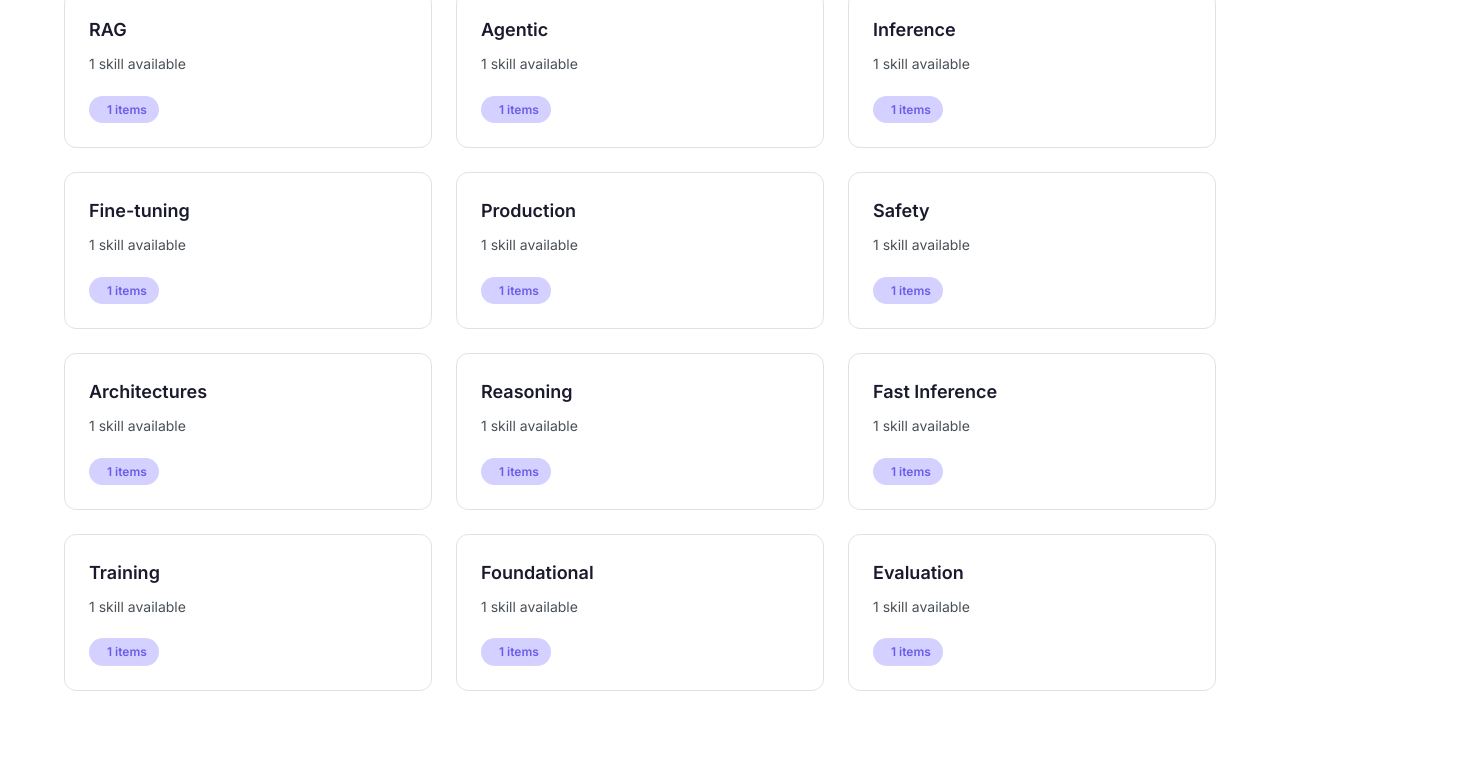
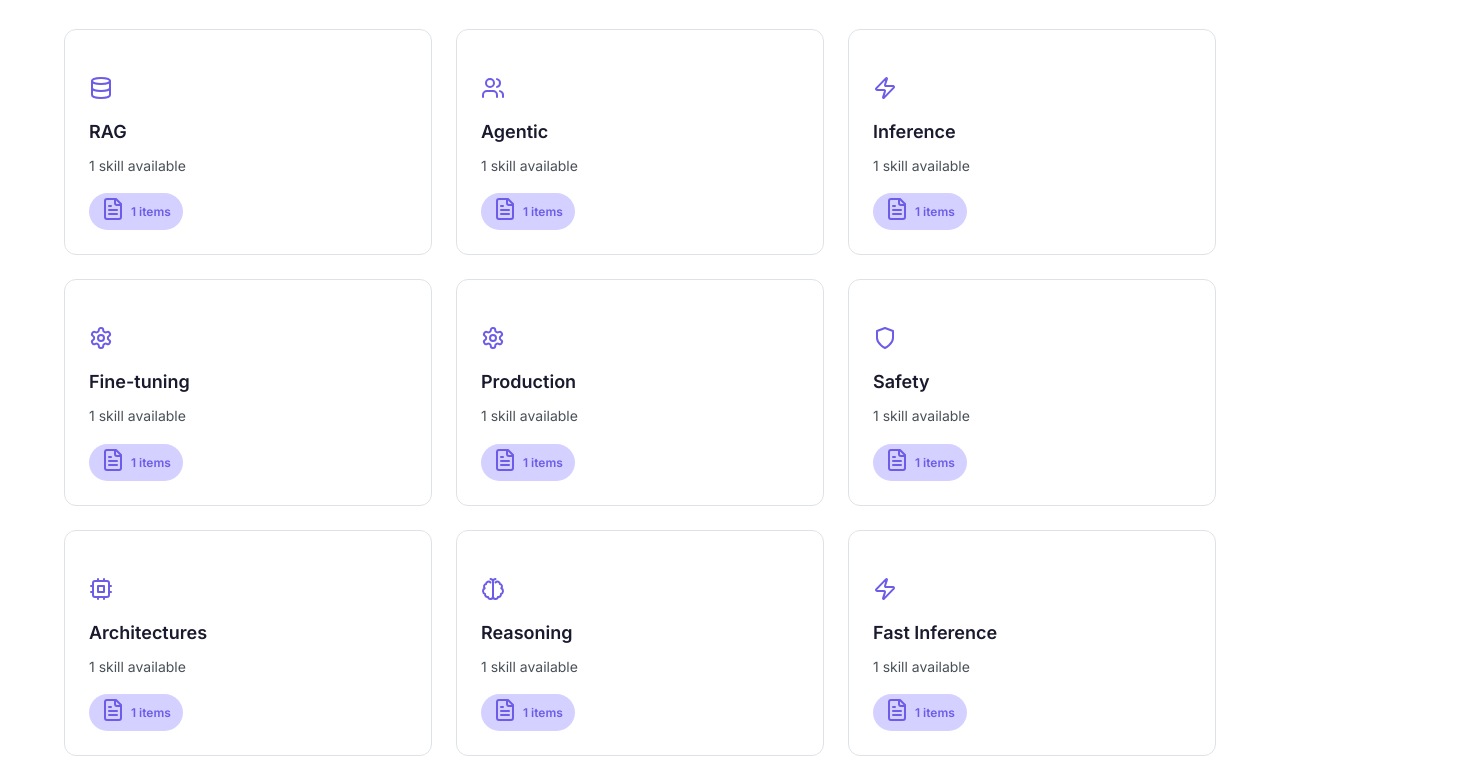
Before and after one commit to Shuvam-Banerji-Seal/LLM-Whisperer, a plain HTML site: page docs/index.html in a window 1280 px wide. Shown: the part 735-1503 px from the top of the page, 1480 px wide, since content can reach past the window. Drawn offline with nearby package versions, Linux system fonts and the light colour scheme; no server answers.

Commit message:
Remove external icon dependency - use inline SVG icons
- Added docs/js/icons.js with 40+ inline SVG icons (no external dependencies)
- Removed Lucide CDN (was causing MIME type errors)
- Updated ui.js and app.js to use Icons.replace() instead of lucide.createIcons()
- Fixed HTML to remove Lucide script and stylesheet links
- Website now fully self-contained with no external icon dependencies

```diff
--- a/docs/js/app.js
+++ b/docs/js/app.js
@@ -109,9 +109,7 @@ document.addEventListener('DOMContentLoaded', async () => {
     UI.initSearch(allItems);
 
     // Initialize Lucide icons
-    if (window.lucide) {
-      lucide.createIcons();
-    }
+    Icons.replace();
 
     console.log('LLM-Whisperer Website Loaded Successfully!');
   } catch (error) {
@@ -179,7 +177,7 @@ function renderSkills() {
     section.querySelector('.section:last-child')?.appendChild(buttonContainer);
   }
 
-  if (window.lucide) lucide.createIcons();
+  Icons.replace();
 }
 
 /**
@@ -232,7 +230,7 @@ function renderPipelines() {
     container.appendChild(card);
   });
 
-  if (window.lucide) lucide.createIcons();
+  Icons.replace();
 }
 
 /**
--- /dev/null
+++ b/docs/js/icons.js
@@ -0,0 +1,80 @@
+/* ============================================
+   LLM-Whisperer - Inline SVG Icons (No External Dependencies)
+   ============================================ */
+
+const Icons = {
+  sparkles: '<svg xmlns="http://www.w3.org/2000/svg" width="24" height="24" viewBox="0 0 24 24" fill="none" stroke="currentColor" stroke-width="2" stroke-linecap="round" stroke-linejoin="round"><path d="m12 3-1.912 5.813a2 2 0 0 1-1.275 1.275L3 12l5.813 1.912a2 2 0 0 1 1.275 1.275L12 21l1.912-5.813a2 2 0 0 1 1.275-1.275L21 12l-5.813-1.912a2 2 0 0 1-1.275-1.275L12 3Z"/><path d="M5 3v4"/><path d="M19 17v4"/><path d="M3 5h4"/><path d="M17 19h4"/></svg>',
+  brain: '<svg xmlns="http://www.w3.org/2000/svg" width="24" height="24" viewBox="0 0 24 24" fill="none" stroke="currentColor" stroke-width="2" stroke-linecap="round" stroke-linejoin="round"><path d="M9.5 2A2.5 2.5 0 0 1 12 4.5v15a2.5 2.5 0 0 1-4.96.44 2.5 2.5 0 0 1-2.96-3.08 3 3 0 0 1-.34-5.58 2.5 2.5 0 0 1 1.32-4.24 2.5 2.5 0 0 1 4.44-1.54"/><path d="M14.5 2A2.5 2.5 0 0 0 12 4.5v15a2.5 2.5 0 0 0 4.96.44 2.5 2.5 0 0 0 2.96-3.08 3 3 0 0 0 .34-5.58 2.5 2.5 0 0 0-1.32-4.24 2.5 2.5 0 0 0-4.44-1.54"/></svg>',
+  'code-2': '<svg xmlns="http://www.w3.org/2000/svg" width="24" height="24" viewBox="0 0 24 24" fill="none" stroke="currentColor" stroke-width="2" stroke-linecap="round" stroke-linejoin="round"><path d="m18 16 4-4-4-4"/><path d="m6 8-4 4 4 4"/><path d="m14.5 4-5 16"/></svg>',
+  terminal: '<svg xmlns="http://www.w3.org/2000/svg" width="24" height="24" viewBox="0 0 24 24" fill="none" stroke="currentColor" stroke-width="2" stroke-linecap="round" stroke-linejoin="round"><polyline points="4 17 10 11 4 5"/><line x1="12" x2="20" y1="19" y2="19"/></svg>',
+  'git-branch': '<svg xmlns="http://www.w3.org/2000/svg" width="24" height="24" viewBox="0 0 24 24" fill="none" stroke="currentColor" stroke-width="2" stroke-linecap="round" stroke-linejoin="round"><line x1="6" x2="6" y1="3" y2="15"/><circle cx="18" cy="6" r="3"/><circle cx="6" cy="18" r="3"/><path d="M18 9a9 9 0 0 1-9 9"/></svg>',
+  notebook: '<svg xmlns="http://www.w3.org/2000/svg" width="24" height="24" viewBox="0 0 24 24" fill="none" stroke="currentColor" stroke-width="2" stroke-linecap="round" stroke-linejoin="round"><path d="M2 6h2a2 2 0 0 1 2 2v14a2 2 0 0 1-2 2H2a2 2 0 0 1-2-2V8a2 2 0 0 1 2-2z"/><path d="M22 6h-2a2 2 0 0 0-2 2v14a2 2 0 0 0 2 2h2a2 2 0 0 0 2-2V8a2 2 0 0 0-2-2z"/><path d="M6 10h12"/><path d="M6 14h12"/></svg>',
+  settings: '<svg xmlns="http://www.w3.org/2000/svg" width="24" height="24" viewBox="0 0 24 24" fill="none" stroke="currentColor" stroke-width="2" stroke-linecap="round" stroke-linejoin="round"><path d="M12.22 2h-.44a2 2 0 0 0-2 2v.18a2 2 0 0 1-1 1.73l-.43.25a2 2 0 0 1-2 0l-.15-.08a2 2 0 0 0-2.73.73l-.22.38a2 2 0 0 0 .73 2.73l.15.1a2 2 0 0 1 1 1.72v.51a2 2 0 0 1-1 1.74l-.15.09a2 2 0 0 0-.73 2.73l.22.38a2 2 0 0 0 2.73.73l.15-.08a2 2 0 0 1 2 0l.43.25a2 2 0 0 1 1 1.73V20a2 2 0 0 0 2 2h.44a2 2 0 0 0 2-2v-.18a2 2 0 0 1 1-1.73l.43-.25a2 2 0 0 1 2 0l.15.08a2 2 0 0 0 2.73-.73l.22-.39a2 2 0 0 0-.73-2.73l-.15-.08a2 2 0 0 1-1-1.74v-.5a2 2 0 0 1 1-1.74l.15-.09a2 2 0 0 0 .73-2.73l-.22-.38a2 2 0 0 0-2.73-.73l-.15.08a2 2 0 0 1-2 0l-.43-.25a2 2 0 0 1-1-1.73V4a2 2 0 0 0-2-2z"/><circle cx="12" cy="12" r="3"/></svg>',
+  'book-open': '<svg xmlns="http://www.w3.org/2000/svg" width="24" height="24" viewBox="0 0 24 24" fill="none" stroke="currentColor" stroke-width="2" stroke-linecap="round" stroke-linejoin="round"><path d="M2 3h6a4 4 0 0 1 4 4v14a3 3 0 0 0-3-3H2z"/><path d="M22 3h-6a4 4 0 0 0-4 4v14a3 3 0 0 1 3-3h7z"/></svg>',
+  search: '<svg xmlns="http://www.w3.org/2000/svg" width="24" height="24" viewBox="0 0 24 24" fill="none" stroke="currentColor" stroke-width="2" stroke-linecap="round" stroke-linejoin="round"><circle cx="11" cy="11" r="8"/><path d="m21 21-4.3-4.3"/></svg>',
+  sun: '<svg xmlns="http://www.w3.org/2000/svg" width="24" height="24" viewBox="0 0 24 24" fill="none" stroke="currentColor" stroke-width="2" stroke-linecap="round" stroke-linejoin="round"><circle cx="12" cy="12" r="4"/><path d="M12 2v2"/><path d="M12 20v2"/><path d="m4.93 4.93 1.41 1.41"/><path d="m17.66 17.66 1.41 1.41"/><path d="M2 12h2"/><path d="M20 12h2"/><path d="m6.34 17.66-1.41 1.41"/><path d="m19.07 4.93-1.41 1.41"/></svg>',
+  moon: '<svg xmlns="http://www.w3.org/2000/svg" width="24" height="24" viewBox="0 0 24 24" fill="none" stroke="currentColor" stroke-width="2" stroke-linecap="round" stroke-linejoin="round"><path d="M12 3a6 6 0 0 0 9 9 9 9 0 1 1-9-9Z"/></svg>',
+  github: '<svg xmlns="http://www.w3.org/2000/svg" width="24" height="24" viewBox="0 0 24 24" fill="none" stroke="currentColor" stroke-width="2" stroke-linecap="round" stroke-linejoin="round"><path d="M15 22v-4a4.8 4.8 0 0 0-1-3.5c3 0 6-2 6-5.5.08-1.25-.27-2.48-1-3.5.28-1.15.28-2.35 0-3.5 0 0-1 0-3 1.5-2.64-.5-5.36-.5-8 0C6 2 5 2 5 2c-.3 1.15-.3 2.35 0 3.5A5.403 5.403 0 0 0 4 9c0 3.5 3 5.5 6 5.5-.39.49-.68 1.05-.85 1.65-.17.6-.22 1.23-.15 1.85v4"/><path d="M9 18c-4.51 2-5-2-7-2"/></svg>',
+  menu: '<svg xmlns="http://www.w3.org/2000/svg" width="24" height="24" viewBox="0 0 24 24" fill="none" stroke="currentColor" stroke-width="2" stroke-linecap="round" stroke-linejoin="round"><line x1="4" x2="20" y1="12" y2="12"/><line x1="4" x2="20" y1="6" y2="6"/><line x1="4" x2="20" y1="18" y2="18"/></svg>',
+  users: '<svg xmlns="http://www.w3.org/2000/svg" width="24" height="24" viewBox="0 0 24 24" fill="none" stroke="currentColor" stroke-width="2" stroke-linecap="round" stroke-linejoin="round"><path d="M16 21v-2a4 4 0 0 0-4-4H6a4 4 0 0 0-4 4v2"/><circle cx="9" cy="7" r="4"/><path d="M22 21v-2a4 4 0 0 0-3-3.87"/><path d="M16 3.13a4 4 0 0 1 0 7.75"/></svg>',
+  zap: '<svg xmlns="http://www.w3.org/2000/svg" width="24" height="24" viewBox="0 0 24 24" fill="none" stroke="currentColor" stroke-width="2" stroke-linecap="round" stroke-linejoin="round"><path d="M4 14a1 1 0 0 1-.78-1.63l9.9-10.2a.5.5 0 0 1 .86.46l-1.92 6.02A1 1 0 0 0 13 10h7a1 1 0 0 1 .78 1.63l-9.9 10.2a.5.5 0 0 1-.86-.46l1.92-6.02A1 1 0 0 0 11 14z"/></svg>',
+  shield: '<svg xmlns="http://www.w3.org/2000/svg" width="24" height="24" viewBox="0 0 24 24" fill="none" stroke="currentColor" stroke-width="2" stroke-linecap="round" stroke-linejoin="round"><path d="M12 22s8-4 8-10V5l-8-3-8 3v7c0 6 8 10 8 10z"/></svg>',
+  cpu: '<svg xmlns="http://www.w3.org/2000/svg" width="24" height="24" viewBox="0 0 24 24" fill="none" stroke="currentColor" stroke-width="2" stroke-linecap="round" stroke-linejoin="round"><rect x="4" y="4" width="16" height="16" rx="2"/><rect x="9" y="9" width="6" height="6"/><path d="M15 2v2"/><path d="M15 20v2"/><path d="M2 15h2"/><path d="M2 9h2"/><path d="M20 15h2"/><path d="M20 9h2"/><path d="M9 2v2"/><path d="M9 20v2"/></svg>',
+  file: '<svg xmlns="http://www.w3.org/2000/svg" width="24" height="24" viewBox="0 0 24 24" fill="none" stroke="currentColor" stroke-width="2" stroke-linecap="round" stroke-linejoin="round"><path d="M15 2H6a2 2 0 0 0-2 2v16a2 2 0 0 0 2 2h12a2 2 0 0 0 2-2V7Z"/><path d="M14 2v4a2 2 0 0 0 2 2h4"/></svg>',
+  'file-code': '<svg xmlns="http://www.w3.org/2000/svg" width="24" height="24" viewBox="0 0 24 24" fill="none" stroke="currentColor" stroke-width="2" stroke-linecap="round" stroke-linejoin="round"><path d="M14 2H6a2 2 0 0 0-2 2v16a2 2 0 0 0 2 2h12a2 2 0 0 0 2-2V8z"/><polyline points="14 2 14 8 20 8"/><path d="m10 13-2 2 2 2"/><path d="m14 17 2-2-2-2"/></svg>',
+  'file-text': '<svg xmlns="http://www.w3.org/2000/svg" width="24" height="24" viewBox="0 0 24 24" fill="none" stroke="currentColor" stroke-width="2" stroke-linecap="round" stroke-linejoin="round"><path d="M15 2H6a2 2 0 0 0-2 2v16a2 2 0 0 0 2 2h12a2 2 0 0 0 2-2V7Z"/><path d="M14 2v4a2 2 0 0 0 2 2h4"/><path d="M10 9H8"/><path d="M16 13H8"/><path d="M16 17H8"/></svg>',
+  folder: '<svg xmlns="http://www.w3.org/2000/svg" width="24" height="24" viewBox="0 0 24 24" fill="none" stroke="currentColor" stroke-width="2" stroke-linecap="round" stroke-linejoin="round"><path d="M4 20h16a2 2 0 0 0 2-2V8a2 2 0 0 0-2-2h-7.93a2 2 0 0 1-1.66-.9l-.82-1.2A2 2 0 0 0 7.93 3H4a2 2 0 0 0-2 2v13c0 1.1.9 2 2 2Z"/></svg>',
+  database: '<svg xmlns="http://www.w3.org/2000/svg" width="24" height="24" viewBox="0 0 24 24" fill="none" stroke="currentColor" stroke-width="2" stroke-linecap="round" stroke-linejoin="round"><ellipse cx="12" cy="5" rx="9" ry="3"/><path d="M3 5V19A9 3 0 0 0 21 19V5"/><path d="M3 12A9 3 0 0 0 21 12"/></svg>',
+  star: '<svg xmlns="http://www.w3.org/2000/svg" width="24" height="24" viewBox="0 0 24 24" fill="none" stroke="currentColor" stroke-width="2" stroke-linecap="round" stroke-linejoin="round"><polygon points="12 2 15.09 8.26 22 9.27 17 14.14 18.18 21.02 12 17.77 5.82 21.02 7 14.14 2 9.27 8.91 8.26 12 2"/></svg>',
+  loader: '<svg xmlns="http://www.w3.org/2000/svg" width="24" height="24" viewBox="0 0 24 24" fill="none" stroke="currentColor" stroke-width="2" stroke-linecap="round" stroke-linejoin="round"><line x1="12" x2="12" y1="2" y2="6"/><line x1="12" x2="12" y1="18" y2="22"/><line x1="4.93" x2="7.76" y1="4.93" y2="7.76"/><line x1="16.24" x2="19.07" y1="16.24" y2="19.07"/><line x1="2" x2="6" y1="12" y2="12"/><line x1="18" x2="22" y1="12" y2="12"/><line x1="4.93" x2="7.76" y1="19.07" y2="16.24"/><line x1="16.24" x2="19.07" y1="7.76" y2="4.93"/></svg>',
+  'loader-2': '<svg xmlns="http://www.w3.org/2000/svg" width="24" height="24" viewBox="0 0 24 24" fill="none" stroke="currentColor" stroke-width="2" stroke-linecap="round" stroke-linejoin="round"><line x1="12" x2="12" y1="2" y2="6"/><line x1="12" x2="12" y1="18" y2="22"/><line x1="4.93" x2="7.76" y1="4.93" y2="7.76"/><line x1="16.24" x2="19.07" y1="16.24" y2="19.07"/><line x1="2" x2="6" y1="12" y2="12"/><line x1="18" x2="22" y1="12" y2="12"/><line x1="4.93" x2="7.76" y1="19.07" y2="16.24"/><line x1="16.24" x2="19.07" y1="7.76" y2="4.93"><animateTransform attributeName="transform" type="rotate" dur="1s" values="0 12 12;360 12 12" repeatCount="indefinite"/></line></svg>',
+  'alert-triangle': '<svg xmlns="http://www.w3.org/2000/svg" width="24" height="24" viewBox="0 0 24 24" fill="none" stroke="currentColor" stroke-width="2" stroke-linecap="round" stroke-linejoin="round"><path d="m21.73 18-8-14a2 2 0 0 0-3.48 0l-8 14A2 2 0 0 0 4 21h16a2 2 0 0 0 1.73-3Z"/><path d="M12 9v4"/><path d="M12 17h.01"/></svg>',
+  inbox: '<svg xmlns="http://www.w3.org/2000/svg" width="24" height="24" viewBox="0 0 24 24" fill="none" stroke="currentColor" stroke-width="2" stroke-linecap="round" stroke-linejoin="round"><polyline points="22 12 16 12 14 15 10 15 8 12 2 12"/><path d="M5.45 5.11 2 12v6a2 2 0 0 0 2 2h16a2 2 0 0 0 2-2v-6l-3.45-6.89A2 2 0 0 0 16.76 4H7.24a2 2 0 0 0-1.79 1.11z"/></svg>',
+  'external-link': '<svg xmlns="http://www.w3.org/2000/svg" width="24" height="24" viewBox="0 0 24 24" fill="none" stroke="currentColor" stroke-width="2" stroke-linecap="round" stroke-linejoin="round"><path d="M18 13v6a2 2 0 0 1-2 2H5a2 2 0 0 1-2-2V8a2 2 0 0 1 2-2h6"/><polyline points="15 3 21 3 21 9"/><line x1="10" x2="21" y1="14" y2="3"/></svg>',
+  heart: '<svg xmlns="http://www.w3.org/2000/svg" width="24" height="24" viewBox="0 0 24 24" fill="none" stroke="currentColor" stroke-width="2" stroke-linecap="round" stroke-linejoin="round"><path d="M19 14c1.49-1.46 3-3.21 3-5.5A5.5 5.5 0 0 0 16.5 3c-1.76 0-3 .5-4.5 2-1.5-1.5-2.74-2-4.5-2A5.5 5.5 0 0 0 2 8.5c0 2.3 1.5 4.05 3 5.5l7 7Z"/></svg>',
+  'trending-up': '<svg xmlns="http://www.w3.org/2000/svg" width="24" height="24" viewBox="0 0 24 24" fill="none" stroke="currentColor" stroke-width="2" stroke-linecap="round" stroke-linejoin="round"><polyline points="22 7 13.5 15.5 8.5 10.5 2 17"/><polyline points="16 7 22 7 22 13"/></svg>',
+  book: '<svg xmlns="http://www.w3.org/2000/svg" width="24" height="24" viewBox="0 0 24 24" fill="none" stroke="currentColor" stroke-width="2" stroke-linecap="round" stroke-linejoin="round"><path d="M4 19.5v-15A2.5 2.5 0 0 1 6.5 2H20v20H6.5a2.5 2.5 0 0 1 0-5H20"/></svg>',
+  'clipboard-check': '<svg xmlns="http://www.w3.org/2000/svg" width="24" height="24" viewBox="0 0 24 24" fill="none" stroke="currentColor" stroke-width="2" stroke-linecap="round" stroke-linejoin="round"><rect width="8" height="4" x="8" y="2" rx="1" ry="1"/><path d="M16 4h2a2 2 0 0 1 2 2v14a2 2 0 0 1-2 2H6a2 2 0 0 1-2-2V6a2 2 0 0 1 2-2h2"/><path d="m9 14 2 2 4-4"/></svg>',
+  cloud: '<svg xmlns="http://www.w3.org/2000/svg" width="24" height="24" viewBox="0 0 24 24" fill="none" stroke="currentColor" stroke-width="2" stroke-linecap="round" stroke-linejoin="round"><path d="M17.5 19H9a7 7 0 1 1 6.71-9h1.79a4.5 4.5 0 1 1 0 9Z"/></svg>',
+  bot: '<svg xmlns="http://www.w3.org/2000/svg" width="24" height="24" viewBox="0 0 24 24" fill="none" stroke="currentColor" stroke-width="2" stroke-linecap="round" stroke-linejoin="round"><path d="M12 8V4H8"/><rect width="16" height="12" x="4" y="8" rx="2"/><path d="M2 14h2"/><path d="M20 14h2"/><path d="M15 13v2"/><path d="M9 13v2"/></svg>',
+  box: '<svg xmlns="http://www.w3.org/2000/svg" width="24" height="24" viewBox="0 0 24 24" fill="none" stroke="currentColor" stroke-width="2" stroke-linecap="round" stroke-linejoin="round"><path d="M21 8a2 2 0 0 0-1-1.73l-7-4a2 2 0 0 0-2 0l-7 4A2 2 0 0 0 3 8v8a2 2 0 0 0 1 1.73l7 4a2 2 0 0 0 2 0l7-4A2 2 0 0 0 21 16Z"/><path d="m3.3 7 8.7 5 8.7-5"/><path d="M12 22V12"/></svg>',
+  filter: '<svg xmlns="http://www.w3.org/2000/svg" width="24" height="24" viewBox="0 0 24 24" fill="none" stroke="currentColor" stroke-width="2" stroke-linecap="round" stroke-linejoin="round"><polygon points="22 3 2 3 10 12.46 10 19 14 21 14 12.46 22 3"/></svg>',
+  globe: '<svg xmlns="http://www.w3.org/2000/svg" width="24" height="24" viewBox="0 0 24 24" fill="none" stroke="currentColor" stroke-width="2" stroke-linecap="round" stroke-linejoin="round"><circle cx="12" cy="12" r="10"/><path d="M12 2a14.5 14.5 0 0 0 0 20 14.5 14.5 0 0 0 0-20"/><path d="M2 12h20"/></svg>',
+  image: '<svg xmlns="http://www.w3.org/2000/svg" width="24" height="24" viewBox="0 0 24 24" fill="none" stroke="currentColor" stroke-width="2" stroke-linecap="round" stroke-linejoin="round"><rect width="18" height="18" x="3" y="3" rx="2" ry="2"/><circle cx="9" cy="9" r="2"/><path d="m21 15-3.086-3.086a2 2 0 0 0-2.828 0L6 21"/></svg>',
+  'text-cursor-input': '<svg xmlns="http://www.w3.org/2000/svg" width="24" height="24" viewBox="0 0 24 24" fill="none" stroke="currentColor" stroke-width="2" stroke-linecap="round" stroke-linejoin="round"><path d="M4 7V4h16v3"/><path d="M9 20h6"/><path d="M12 4v16"/></svg>',
+  'git-merge': '<svg xmlns="http://www.w3.org/2000/svg" width="24" height="24" viewBox="0 0 24 24" fill="none" stroke="currentColor" stroke-width="2" stroke-linecap="round" stroke-linejoin="round"><circle cx="18" cy="18" r="3"/><circle cx="6" cy="6" r="3"/><path d="M6 21V9a9 9 0 0 0 9 9"/></svg>',
+  layers: '<svg xmlns="http://www.w3.org/2000/svg" width="24" height="24" viewBox="0 0 24 24" fill="none" stroke="currentColor" stroke-width="2" stroke-linecap="round" stroke-linejoin="round"><polygon points="12 2 2 7 12 12 22 7 12 2"/><polyline points="2 17 12 22 22 17"/><polyline points="2 12 12 17 22 12"/></svg>',
+  'message-square': '<svg xmlns="http://www.w3.org/2000/svg" width="24" height="24" viewBox="0 0 24 24" fill="none" stroke="currentColor" stroke-width="2" stroke-linecap="round" stroke-linejoin="round"><path d="M21 15a2 2 0 0 1-2 2H7l-4 4V5a2 2 0 0 1 2-2h14a2 2 0 0 1 2 2z"/></svg>',
+  'minimize-2': '<svg xmlns="http://www.w3.org/2000/svg" width="24" height="24" viewBox="0 0 24 24" fill="none" stroke="currentColor" stroke-width="2" stroke-linecap="round" stroke-linejoin="round"><polyline points="4 14 10 14 10 20"/><polyline points="20 10 14 10 14 4"/><line x1="14" x2="21" y1="10" y2="3"/><line x1="3" x2="10" y1="21" y2="14"/></svg>',
+  clock: '<svg xmlns="http://www.w3.org/2000/svg" width="24" height="24" viewBox="0 0 24 24" fill="none" stroke="currentColor" stroke-width="2" stroke-linecap="round" stroke-linejoin="round"><circle cx="12" cy="12" r="10"/><polyline points="12 6 12 12 16 14"/></svg>',
+  video: '<svg xmlns="http://www.w3.org/2000/svg" width="24" height="24" viewBox="0 0 24 24" fill="none" stroke="currentColor" stroke-width="2" stroke-linecap="round" stroke-linejoin="round"><path d="m22 8-6 4 6 4V8Z"/><rect width="14" height="12" x="2" y="6" rx="2" ry="2"/></svg>',
+  tool: '<svg xmlns="http://www.w3.org/2000/svg" width="24" height="24" viewBox="0 0 24 24" fill="none" stroke="currentColor" stroke-width="2" stroke-linecap="round" stroke-linejoin="round"><path d="M14.7 6.3a1 1 0 0 0 0 1.4l1.6 1.6a1 1 0 0 0 1.4 0l3.77-3.77a6 6 0 0 1-7.94 7.94l-6.91 6.91a2.12 2.12 0 0 1-3-3l6.91-6.91a6 6 0 0 1 7.94-7.94l-3.76 3.76z"/></svg>',
+  layout: '<svg xmlns="http://www.w3.org/2000/svg" width="24" height="24" viewBox="0 0 24 24" fill="none" stroke="currentColor" stroke-width="2" stroke-linecap="round" stroke-linejoin="round"><rect width="18" height="18" x="3" y="3" rx="2" ry="2"/><line x1="3" x2="21" y1="9" y2="9"/><line x1="9" x2="9" y1="21" y2="9"/></svg>',
+  'bar-chart-2': '<svg xmlns="http://www.w3.org/2000/svg" width="24" height="24" viewBox="0 0 24 24" fill="none" stroke="currentColor" stroke-width="2" stroke-linecap="round" stroke-linejoin="round"><line x1="18" x2="18" y1="20" y2="10"/><line x1="12" x2="12" y1="20" y2="4"/><line x1="6" x2="6" y1="20" y2="14"/></svg>',
+
+  // Get icon SVG by name
+  get(name) {
+    return this[name] || this.file;
+  },
+
+  // Replace all icon placeholders
+  replace() {
+    document.querySelectorAll('[data-icon]').forEach(el => {
+      const iconName = el.getAttribute('data-icon');
+      const svg = this.get(iconName);
+      if (svg) {
+        el.innerHTML = svg;
+      }
+    });
+  }
+};
+
+// Auto-initialize when DOM is ready
+document.addEventListener('DOMContentLoaded', () => {
+  Icons.replace();
+});
+
+// Export for module usage
+if (typeof module !== 'undefined' && module.exports) {
+  module.exports = Icons;
+}
```
Also changed, not shown: docs/index.html (+5 -9 lines), docs/js/ui.js (+4 -8 lines).
